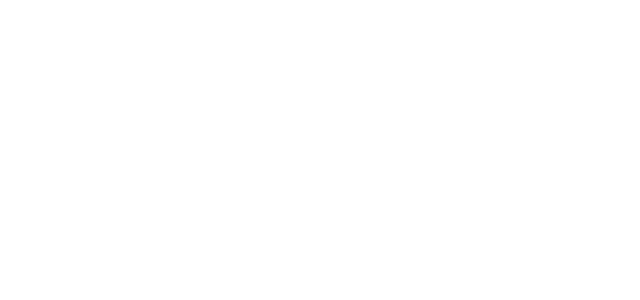
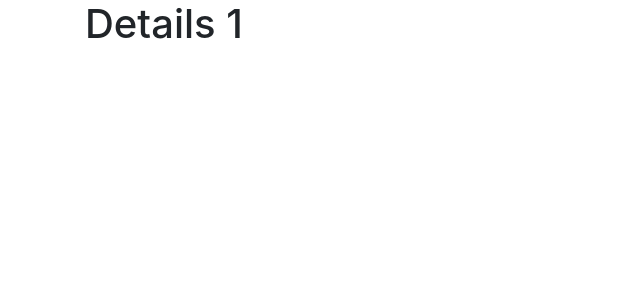
Before and after one commit to HarryWang74/PMC-react, a React (Create React App) app: page /details/1 in a window 1280 px wide. Shown: the top 300 px of the page, without its empty margins (0-640 px from the left). Built offline with nearby package versions, Linux system fonts and the light colour scheme.

Commit message:
pass id to detail working

```diff
--- a/src/App.js
+++ b/src/App.js
@@ -3,6 +3,7 @@
 import './App.css';
 
 import ProductList  from './productList/ProductList';
+import ProductDetails from './productDetail/ProductDetail';
 
 class App extends Component {
   constructor(props) {
@@ -13,11 +14,14 @@
 
   render() {
       return (
-        <div className="container">
+
           <Router>
-            <Route exact path="/" component={ProductList} />
+            <div className="container">
+              <Route exact path="/" component={ProductList} />
+              <Route path="/details/:id" component={ProductDetails} />
+            </div>
           </Router>
-        </div>
+
       );
   }
 }
--- /dev/null
+++ b/src/productDetail/ProductDetail.js
@@ -0,0 +1,13 @@
+import React from 'react';
+
+class ProductDetails extends React.Component{
+  render(){
+    return (
+      <div>
+        <h1>Details {this.props.match.params.id}</h1>
+      </div>
+    );
+  }
+}
+
+export default ProductDetails;
--- a/src/productList/ProductList.js
+++ b/src/productList/ProductList.js
@@ -1,4 +1,5 @@
 import React from 'react';
+import { Link } from "react-router-dom";
 
 class ProductList extends React.Component{
   constructor(props) {
@@ -33,7 +34,7 @@
           });
         }
       )
-    }, 3000)
+    }, 1000)
   }
 
     render(){
@@ -79,7 +80,7 @@
                         <div className="col-md-1">{product.price}</div>
                         <div className="col-md-2">{product.starRating}</div>
                         <div className="col-md-3 text-right">
-                            <button type="button" className="btn btn-primary btn-sm mr-1">View</button>
+                            <Link className="btn btn-primary btn-sm mr-1" to={`/details/${product.id}`}>View</Link>
                             <button type="button" className="btn btn-primary btn-sm mr-1">Edit</button>
                             <button type="button" className="btn btn-danger btn-sm">Delete</button>
                         </div>
```
